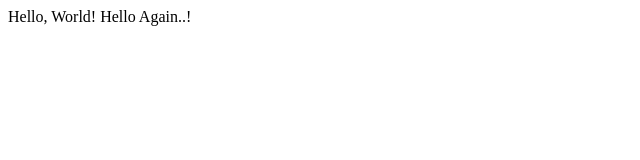
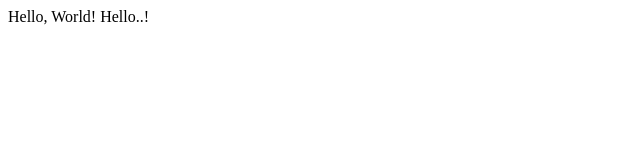
Before and after one commit to vd300/test0, a plain HTML site: page hello.html in a window 1280 px wide. Shown: the full height of the page, 0-640 px from the left. Drawn offline with Linux system fonts and the light colour scheme.

Commit message:
hello again removed

```diff
--- a/hello.html
+++ b/hello.html
@@ -5,6 +5,6 @@
 	<title>My Webpage</title>
 </head>
 <body>
-	Hello, World! Hello Again..!
+	Hello, World! Hello..!
 </body>
 </html>
```
